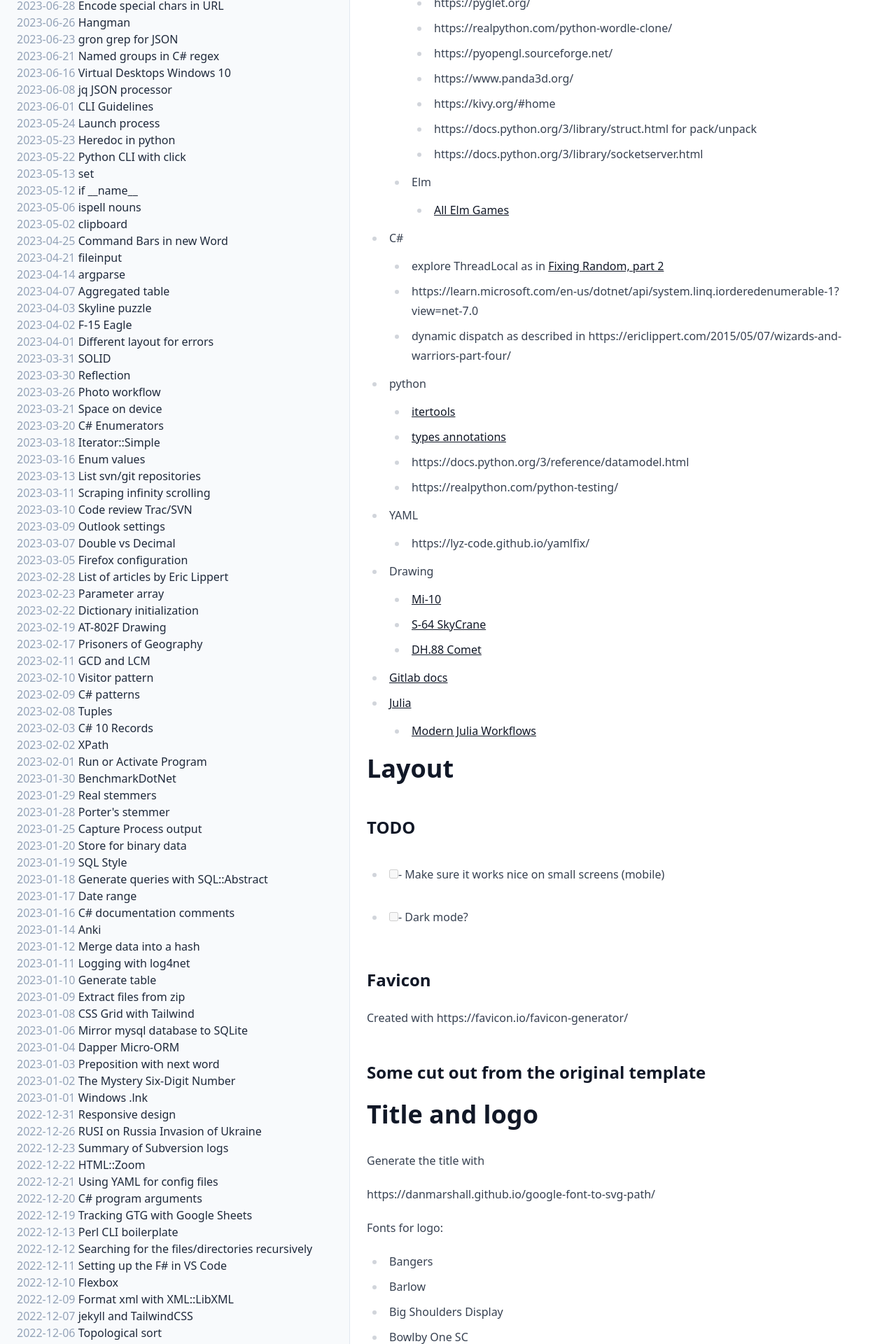
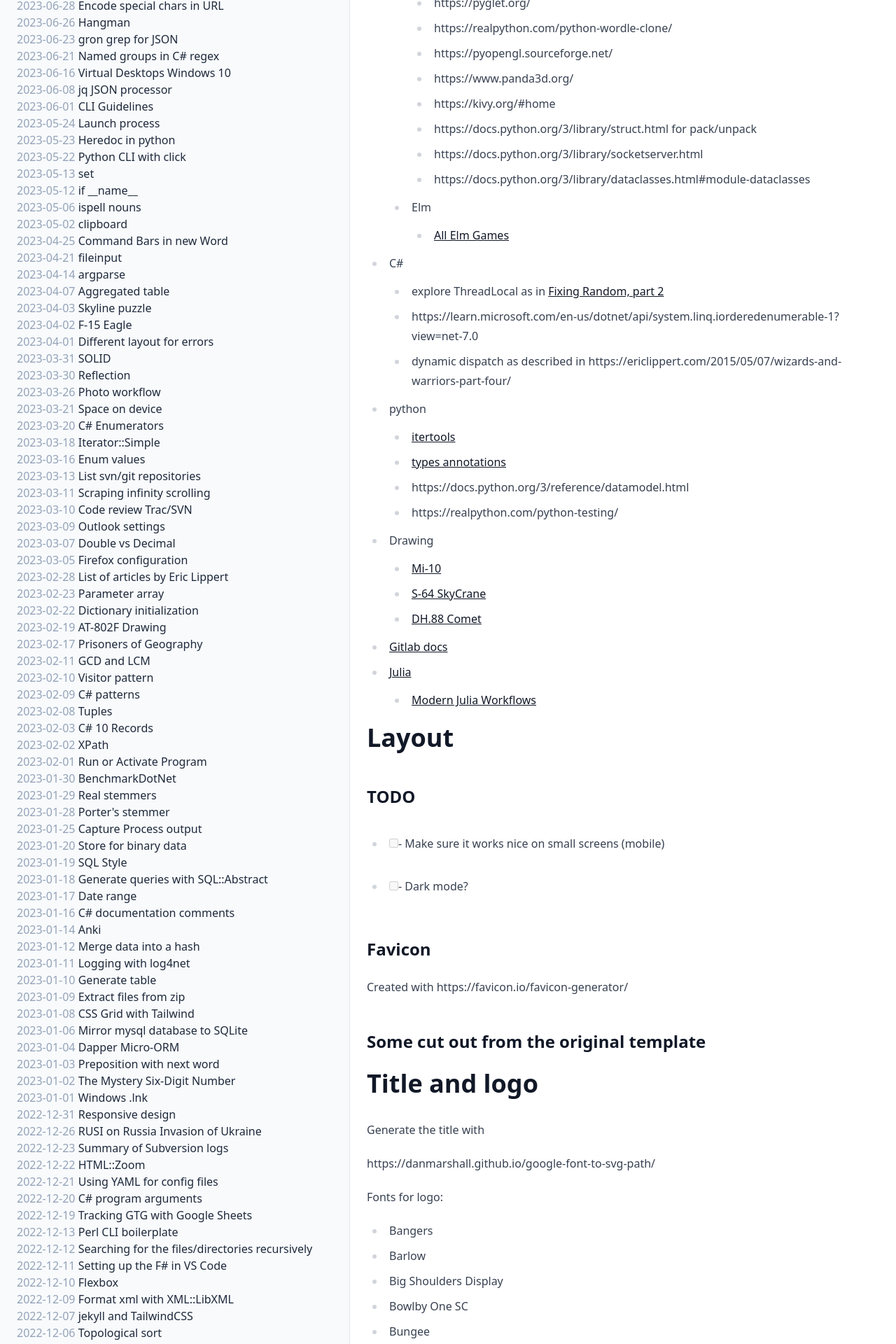
Before and after one commit to bvr/bvr.github.io, a Jekyll site: the page built from notes.md, in a window 1280 px wide. Shown: the part 954-2874 px from the top of the page at 70% size. Built offline with Jekyll 4.4.1, drawn with Linux system fonts in a browser that asks for light colours; our own code applies the rules of GitHub Pages for plain Markdown files.

Commit message:
Updated notes

```diff
--- a/notes.md
+++ b/notes.md
@@ -30,6 +30,7 @@
      - https://kivy.org/#home
      - https://docs.python.org/3/library/struct.html for pack/unpack
      - https://docs.python.org/3/library/socketserver.html
+     - https://docs.python.org/3/library/dataclasses.html#module-dataclasses
    - Elm
      - [All Elm Games](https://github.com/rofrol/elm-games/blob/master/README.md)
  - C#
@@ -41,8 +42,6 @@
    - [types annotations](https://realpython.com/preview/python-type-self/)
    - https://docs.python.org/3/reference/datamodel.html
    - https://realpython.com/python-testing/
- - YAML
-   - https://lyz-code.github.io/yamlfix/
  - Drawing
    - [Mi-10](https://en.wikipedia.org/wiki/Mil_Mi-10)
    - [S-64 SkyCrane](https://cs.wikipedia.org/wiki/Sikorsky_S-64_Skycrane)
```
